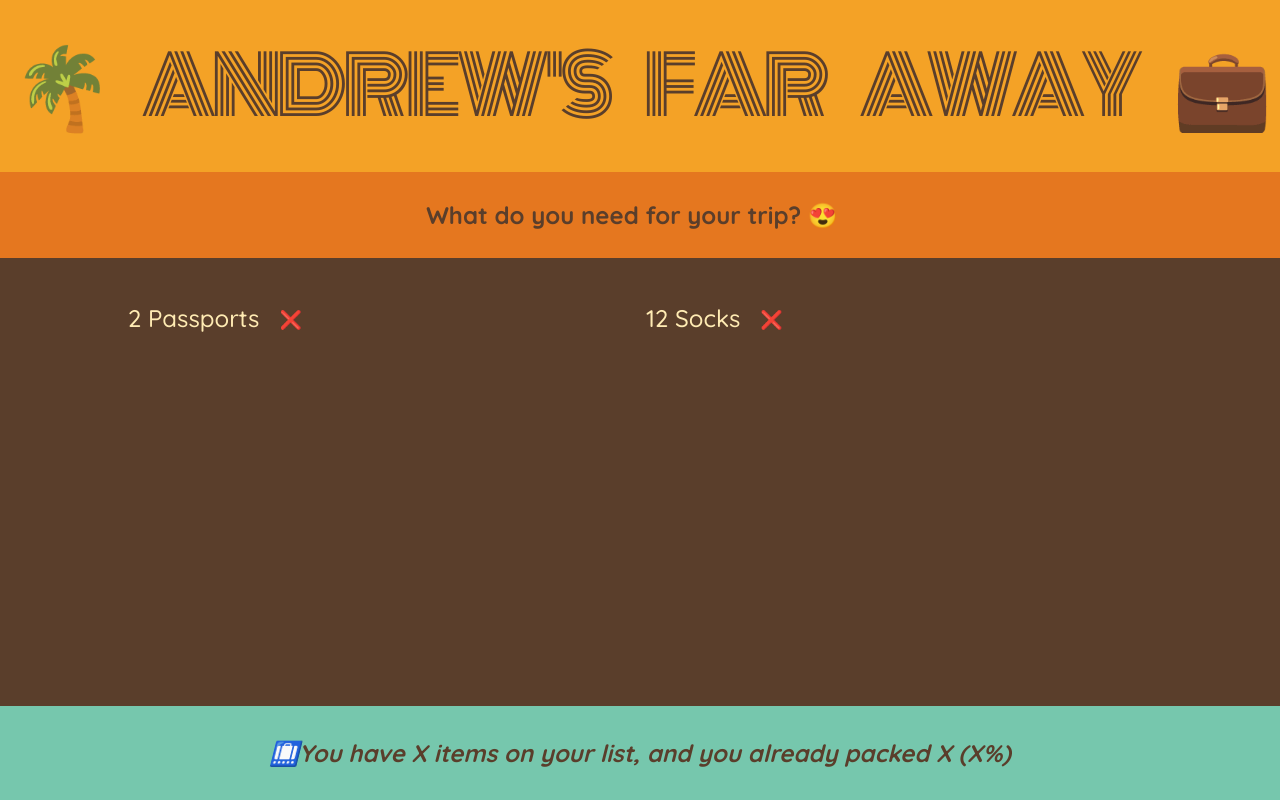
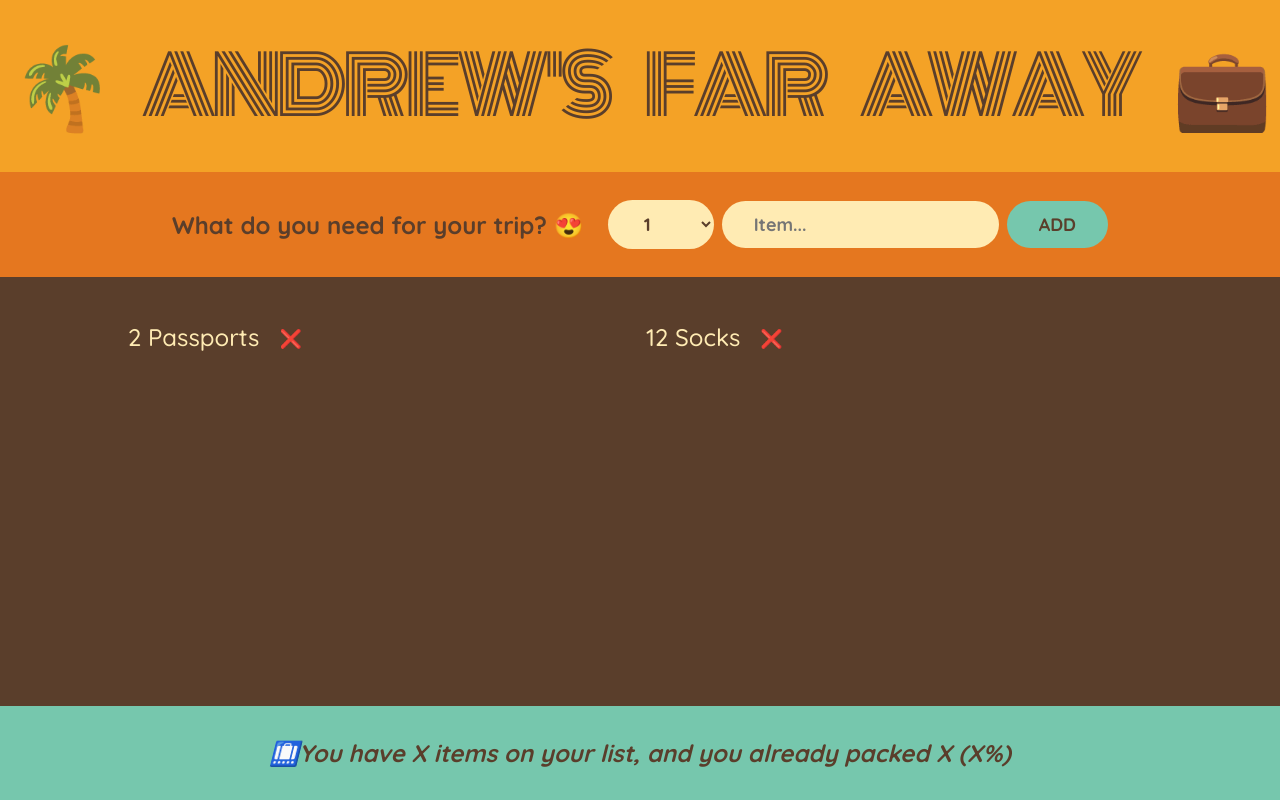
Before and after one commit to EzPzLetMeFreezie/travel-list, a React (Create React App) app: page / in a window 1280 px wide. Built offline with nearby package versions, Linux system fonts and the light colour scheme.

Commit message:
Set up the form

```diff
--- a/src/App.js
+++ b/src/App.js
@@ -1,3 +1,5 @@
+import { useState } from "react";
+
 const initialItems = [
   { id: 1, description: "Passports", quantity: 2, packed: false },
   { id: 2, description: "Socks", quantity: 12, packed: false },
@@ -19,10 +21,42 @@
 }
 
 function Form() {
+  const [description, setDescription] = useState("");
+  const [quantity, setQuantity] = useState(1);
+
+  function handleSubmit(e) {
+    e.preventDefault();
+
+    if (!description.trim()) return;
+
+    const newItem = { description, quantity, packed: false, id: Date.now() };
+    console.log(newItem);
+
+    setDescription("");
+    setQuantity(1);
+  }
+
   return (
-    <div className="add-form">
+    <form className="add-form" onSubmit={handleSubmit}>
       <h3>What do you need for your trip? 😍</h3>
-    </div>
+      <select
+        value={quantity}
+        onChange={(e) => setQuantity(Number(e.target.value))}
+      >
+        {Array.from({ length: 20 }, (_, i) => i + 1).map((num) => (
+          <option value={num} key={num}>
+            {num}
+          </option>
+        ))}
+      </select>
+      <input
+        type="text"
+        placeholder="Item..."
+        value={description}
+        onChange={(e) => setDescription(e.target.value)}
+      />
+      <button>Add</button>
+    </form>
   );
 }
 
@@ -31,7 +65,7 @@
     <div className="list">
       <ul>
         {initialItems.map((item) => (
-          <Item item={item} />
+          <Item item={item} key={item.id} />
         ))}
       </ul>
     </div>
```
